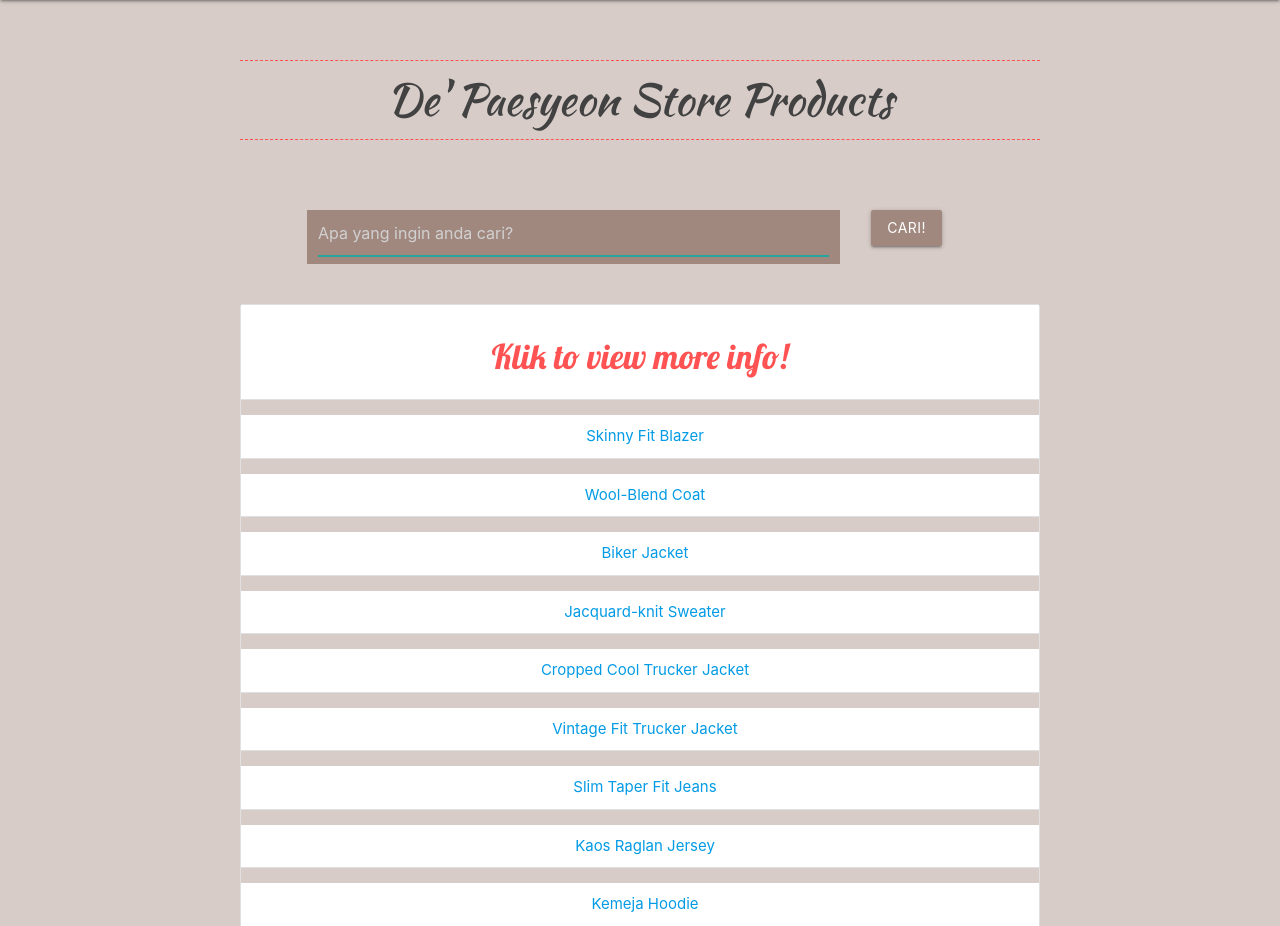
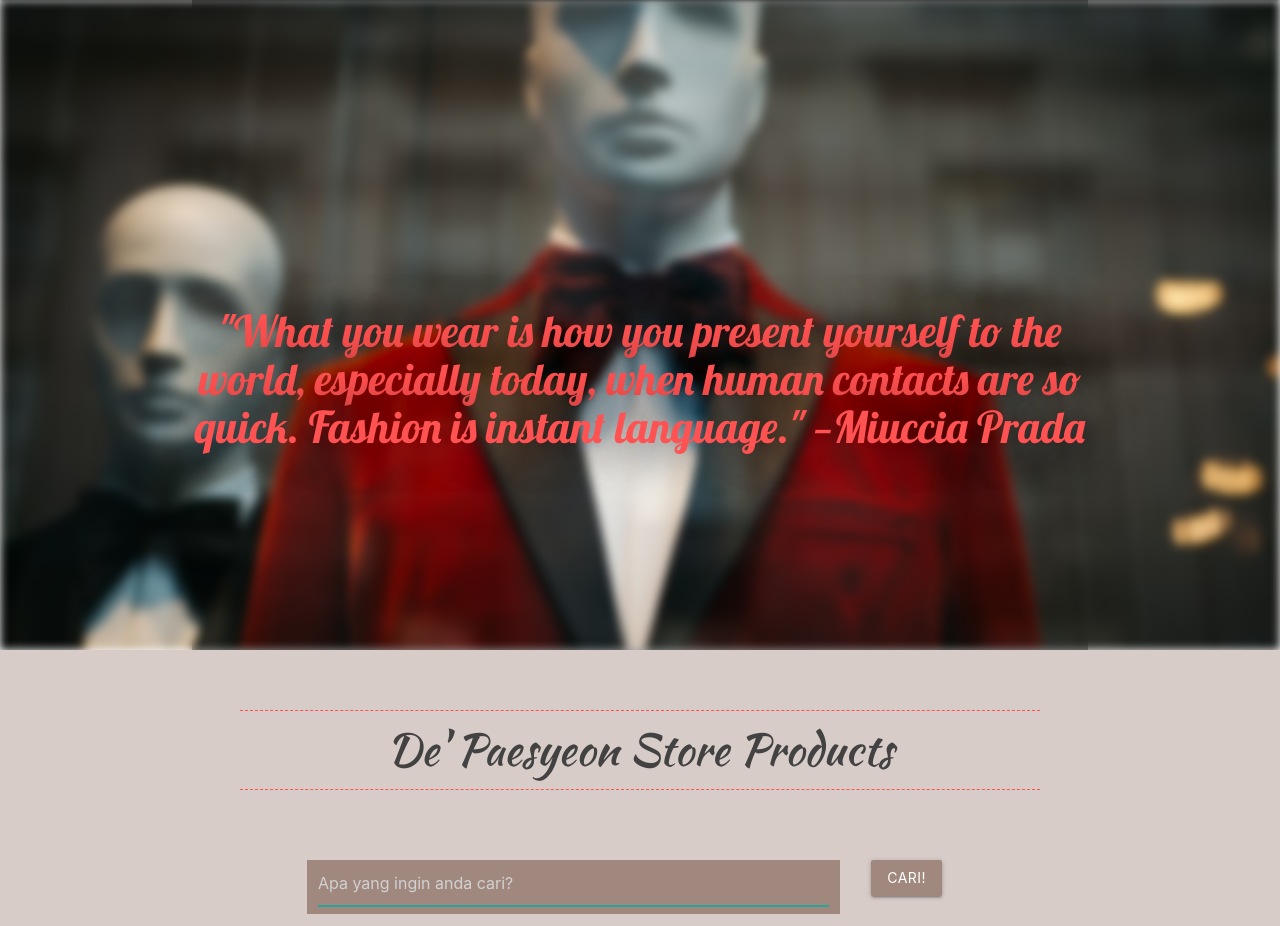
Before and after one commit to deviayulestari/pw2020_1930400055, a PHP site: page / in a window 1280 px wide. Shown: the part 64-990 px from the top of the page. Run offline with PHP 8.4, Linux system fonts and the light colour scheme; data comes from the database, SQL or seed files in the repository; some web fonts are replaced.

Commit message:
menambahkan slider

```diff
--- a/tubes/css/style.css
+++ b/tubes/css/style.css
@@ -13,6 +13,15 @@
   margin-left: -150px;
 }
 
+/* slider */
+.slider h3{
+  padding-top: 180px;
+  text-shadow: 0px 0px 50px rgba(0,0,0,1);
+  font-family: Lobster;
+}
+.slider img{
+  filter: blur(5px);
+}
 
 /*products*/
 .product h3{
--- a/tubes/index.php
+++ b/tubes/index.php
@@ -60,6 +60,33 @@
   </div>
   <!-- akhir navbar -->
 
+  <!-- slider -->
+  <div class="slider">
+    <div class="container">
+      <ul class="slides">
+        <li>
+          <img src="assets/img/slider/1.jfif">
+          <div class="caption center-align">
+            <h3 class="light red-text text-accent-2">"What you wear is how you present yourself to the world, especially today, when human contacts are so quick. Fashion is instant language." —Miuccia Prada</h3>
+          </div>
+        </li>
+        <li>
+          <img src="assets/img/slider/2.jfif">
+          <div class="caption center-align">
+            <h3 class="light red-text text-accent-2">"Trendy is the last stage before tacky." —Karl Lagerfeld</h3>
+          </div>
+        </li>
+        <li>
+          <img src="assets/img/slider/3.jfif">
+          <div class="caption center-align">
+            <h3 class="light red-text text-accent-2">"Fashion you can buy, but style you possess. The key to style is learning who you are, which takes years. There's no how-to road map to style. It's about self expression and, above all, attitude." —Iris Apfel</h3>
+          </div>
+        </li>
+      </ul>
+    </div>
+  </div>
+  <!-- akhir slider -->
+
   <!-- product -->
   <section id="product" class="product brown lighten-4 scrollspy">
     <div class="container center">
@@ -119,6 +146,14 @@
     M.ScrollSpy.init(scroll, {
       scrollOffset: 50
     });
+
+    const slider = document.querySelectorAll('.slider');
+    M.Slider.init(slider, {
+      indicators: false,
+      height: 650,
+      transition: 600,
+      interval: 3000
+    });
   </script>
 
 </body>
```
Also changed, not shown: tubes/assets/img/slider/1.jfif (added), tubes/assets/img/slider/2.jfif (added), tubes/assets/img/slider/3.jfif (added).
